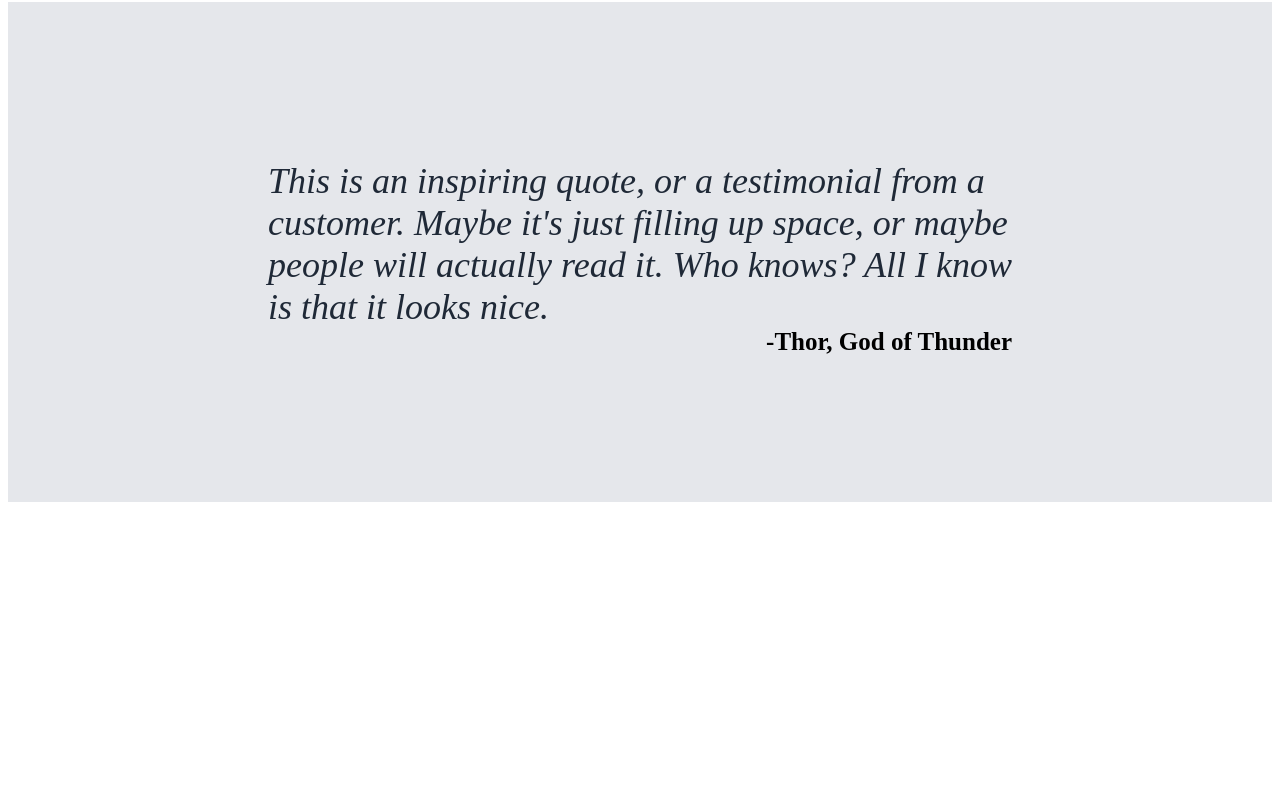
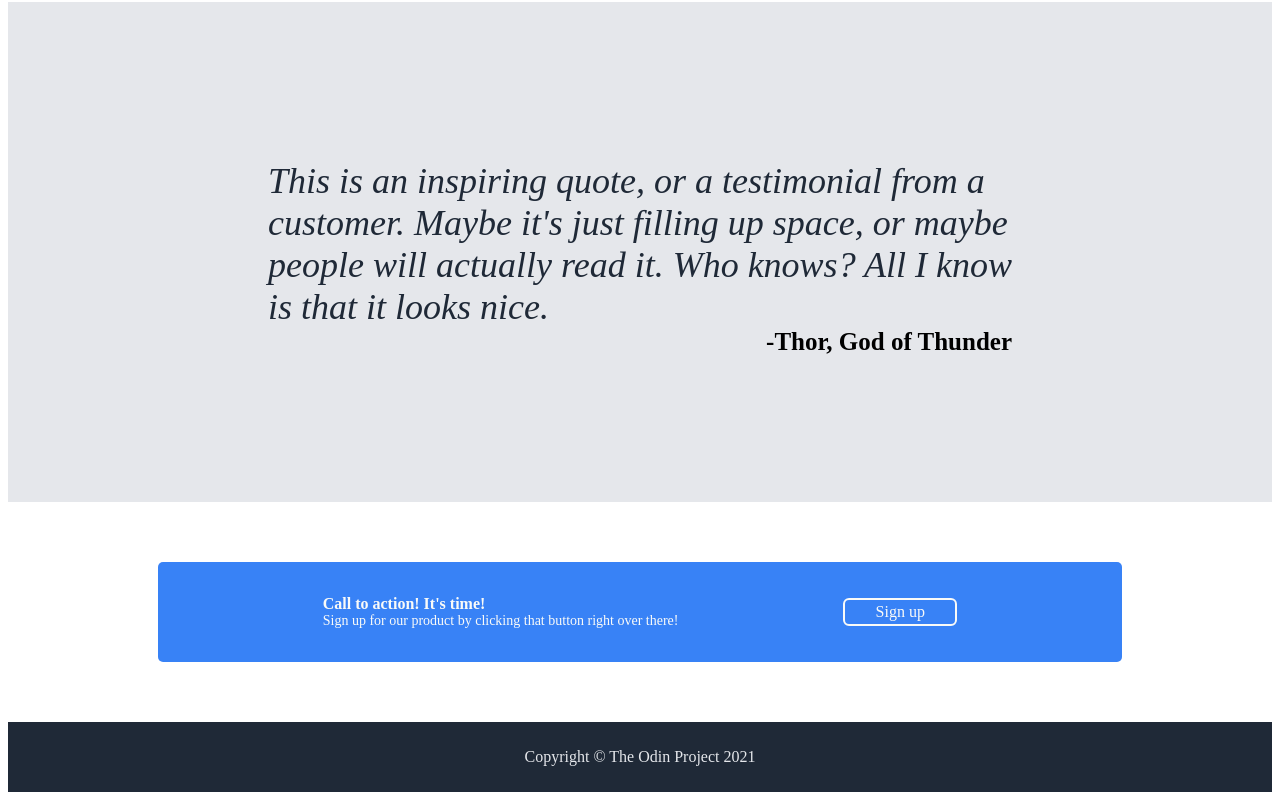
Before and after one commit to GabrielVRS/odin-landing-page, a plain HTML site: page index.html in a window 1280 px wide. Shown: the part 753-1553 px from the top of the page. Before the commit the page ends 1263 px from the top, so only its background shows below. Drawn offline with Linux system fonts and the light colour scheme.

Commit message:
Fix call for action sign up padding

```diff
--- a/index.html
+++ b/index.html
@@ -65,5 +65,23 @@
         </h3>
         <p class="quote-thor">-Thor, God of Thunder</p>
     </div>
+
+    <!--Call to action-->
+    <div class="call-action">
+        <div class="text-left">
+            <div class="call-title">Call to action! It's time!</div>
+            <div class="call-subtext">Sign up for our product by clicking that button right over there!</div>
+        </div>
+        <div class="text-right">
+            <div class="call-signup">Sign up</div>
+        </div>
+    </div>
+
+    <!--Footer-->
+    <div class="footer">
+        <div class="footer-text">
+            Copyright © The Odin Project 2021
+        </div>
+    </div>
 </body>
 </html>
--- a/style.css
+++ b/style.css
@@ -148,3 +148,51 @@ h3 {
     font-weight: 900;
     font-size: 25px;
 }
+
+/*CSS do call to action*/
+.call-action {
+    height: 100px;
+    background: #3882F6;
+    border: 1px;
+    border-radius: 5px;
+    margin: 60px 150px;
+    display: flex;
+    align-items: center;
+    justify-content: space-evenly;
+}
+
+.call-title {
+    color: #F9FAF8;
+    font-weight: bolder;
+}
+
+.call-subtext {
+    color: #F9FAF8;
+    font-size: 14px;
+}
+
+.call-signup {
+    border: 2px solid #F9FAF8;
+    width: 110px;
+    text-align: center;
+    border-radius: 6px;
+    color: #F9FAF8;
+    font-weight: lighter;
+    padding: 3px 0;
+}
+
+/*CSS do footer*/
+
+.footer {
+    background-color: #1F2937;
+    height: 70px;
+    display: flex;
+    justify-content: center;
+    align-items: center;
+}
+
+.footer-text {
+    color: #E5E7EB;
+    font-size: 16px;
+    font-weight: lighter;
+}
```
